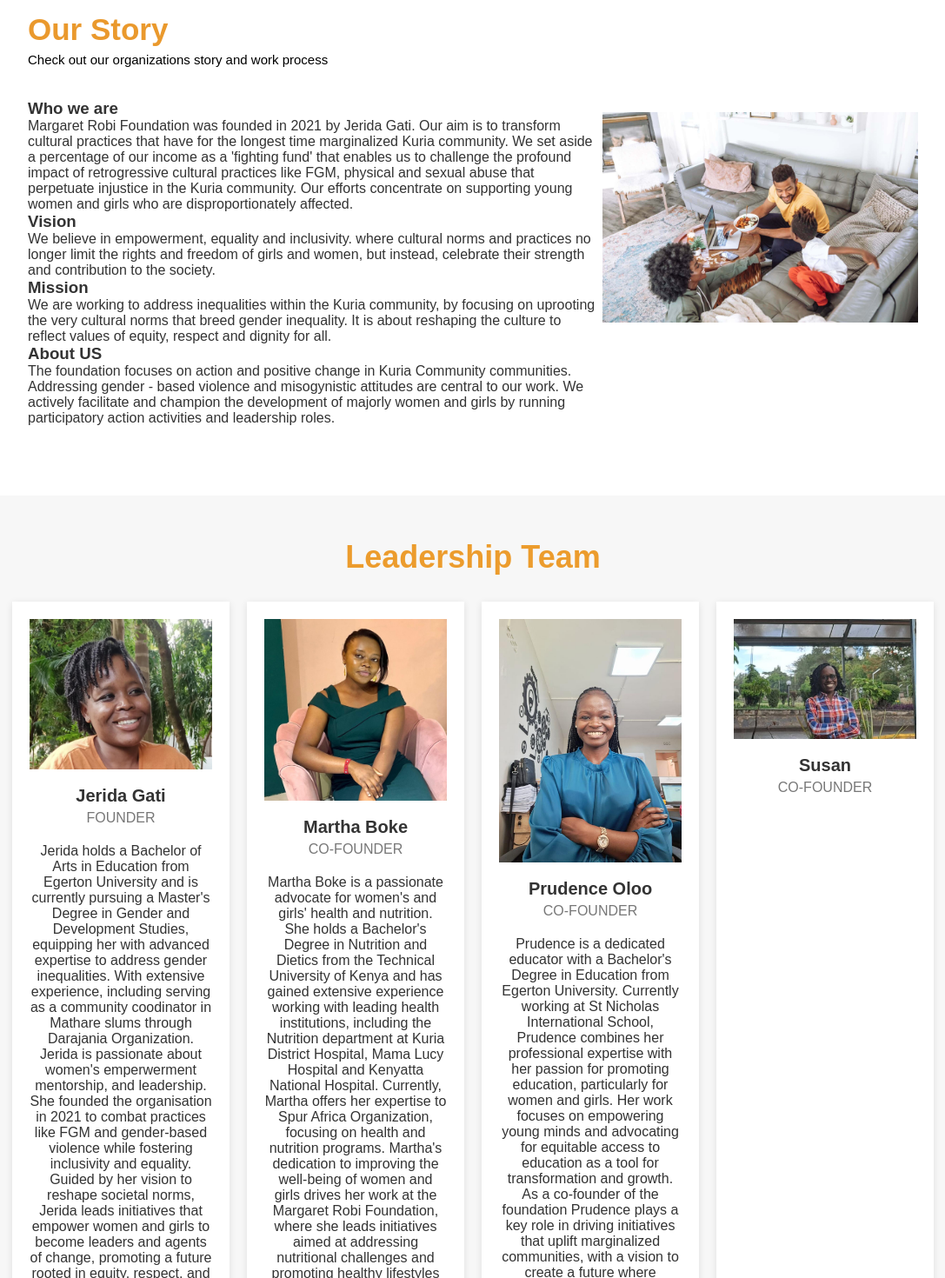
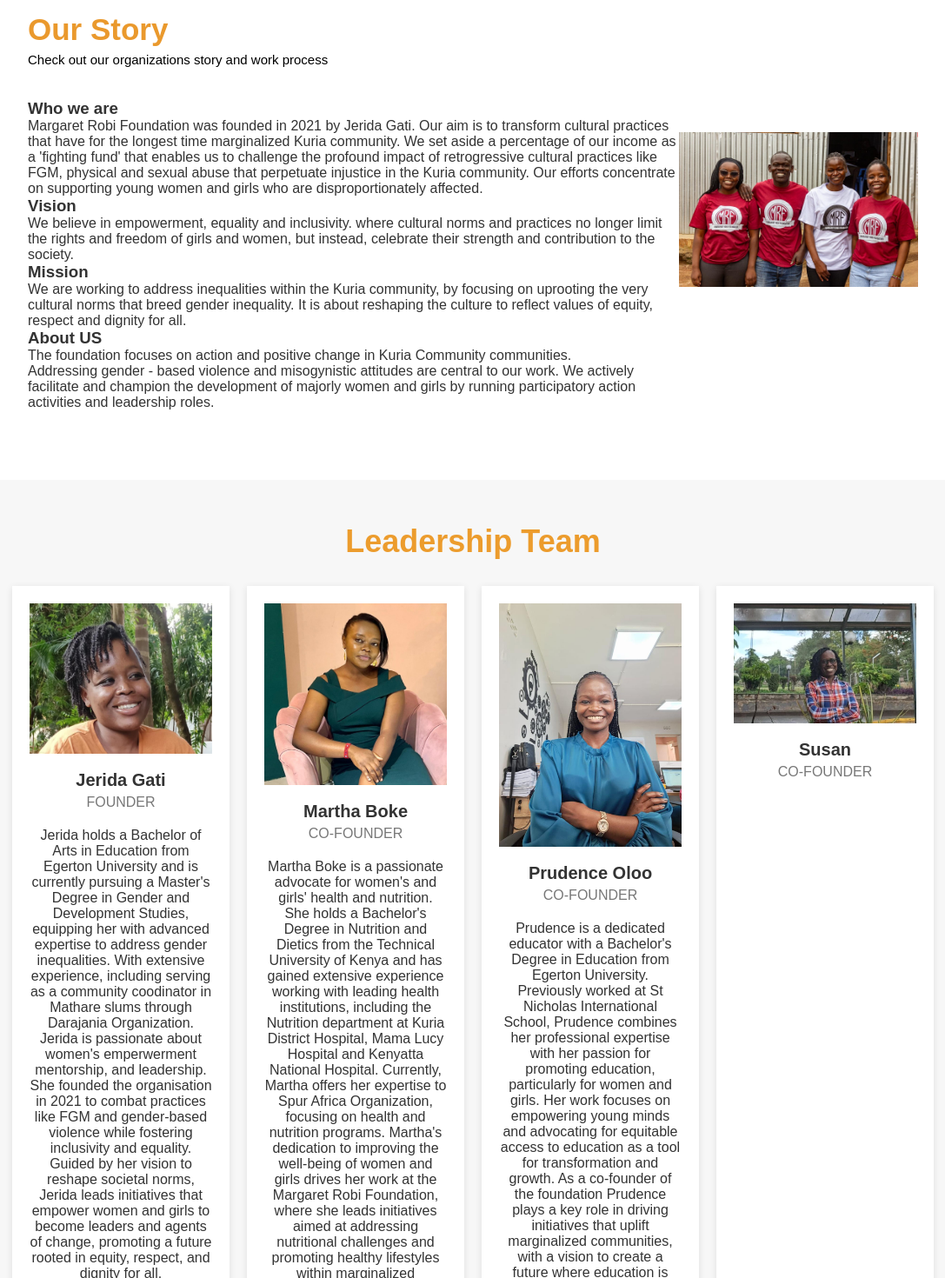
Before and after one commit to boyani-Otieno/gati-foundation, a React (Create React App) app: page /about in a window 1280 px wide. Shown: the part 520-1990 px from the top of the page at 87% size, without its empty margins (96-1183 px from the left). Built offline with nearby package versions, Linux system fonts and the light colour scheme.

Commit message:
minor edits

```diff
--- a/src/components/about/About.jsx
+++ b/src/components/about/About.jsx
@@ -1,7 +1,7 @@
 import React from "react"
 import Back from "../common/Back"
 import Heading from "../common/Heading"
-import img from "../images/about.jpg"
+import img from "../images/full-team.jpeg"
 import "./about.css"
 
 const About = () => {
@@ -25,7 +25,7 @@ const About = () => {
       id: 3,
       name: "Prudence Oloo",
       title: "Co-Founder",
-      text: "Prudence is a dedicated educator with a Bachelor's Degree in Education from Egerton University. Currently working at St Nicholas International School, Prudence combines her professional expertise with her passion for promoting education, particularly for women and girls. Her work focuses on empowering young minds and advocating for equitable access to education as a tool for transformation and growth. As a co-founder of the foundation Prudence plays a key role in driving initiatives that uplift marginalized communities, with a vision to create a future where education is inclusive and transformative.",
+      text: "Prudence is a dedicated educator with a Bachelor's Degree in Education from Egerton University. Previously worked at St Nicholas International School, Prudence combines her professional expertise with her passion for promoting education, particularly for women and girls. Her work focuses on empowering young minds and advocating for equitable access to education as a tool for transformation and growth. As a co-founder of the foundation Prudence plays a key role in driving initiatives that uplift marginalized communities, with a vision to create a future where education is inclusive and transformative.",
       image: "/images/prudence.jpeg",
     },
     {
@@ -57,7 +57,7 @@ We actively facilitate and champion the development of majorly women and girls b
 
           </div>
           <div className='right row'>
-            <img src='./immio.jpg' alt='' />
+            <img src='./full-team.jpeg' alt='' />
           </div>
         </div>
       </section>
```
Also changed, not shown: public/full-team.jpeg (added).
